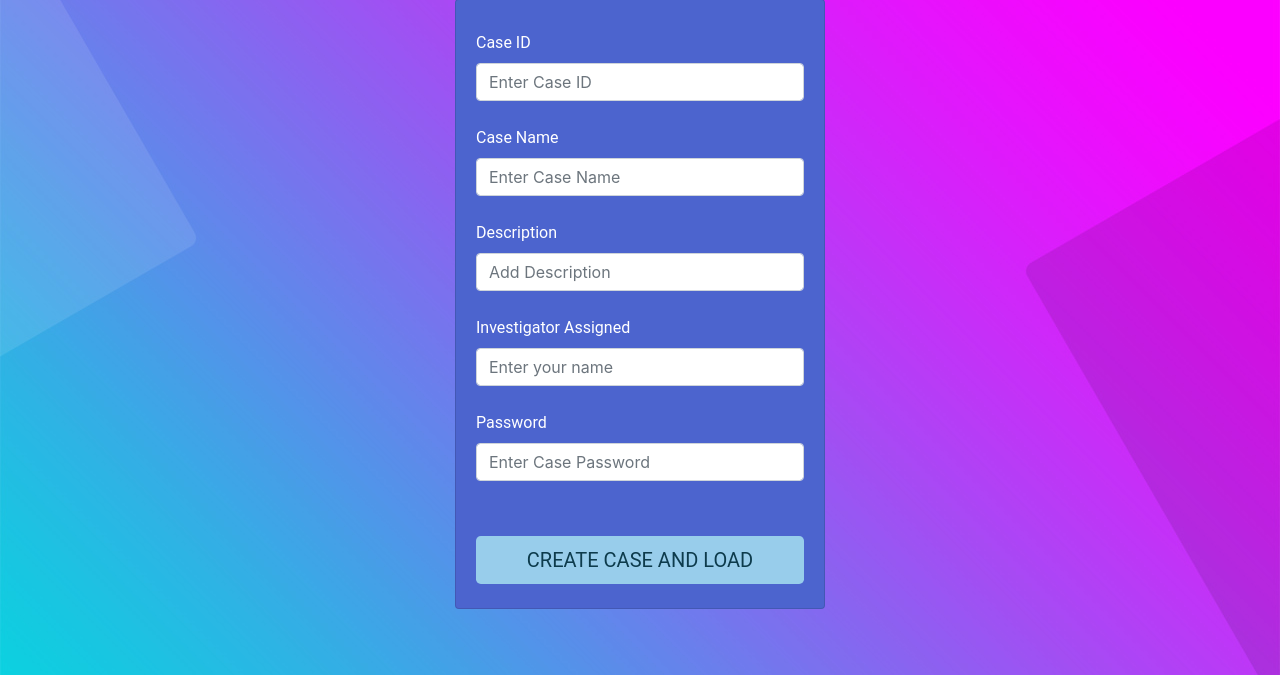
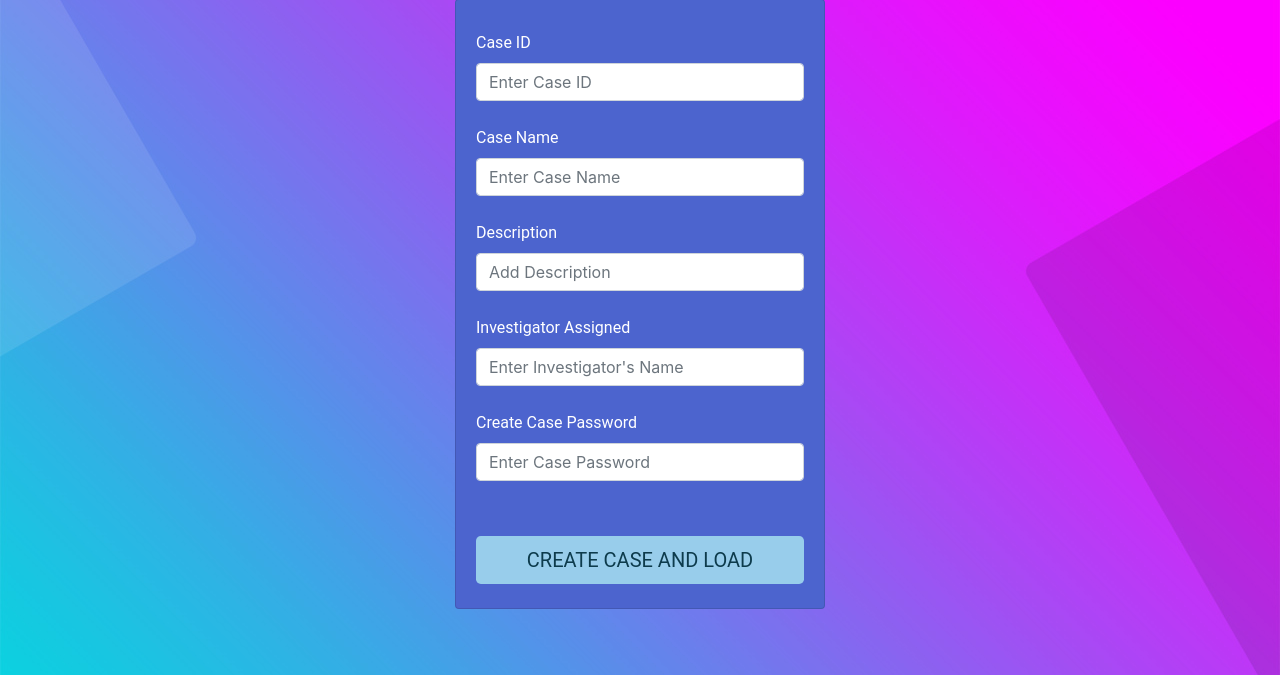
Before and after one commit to samruddhiDharankar/BTech-Final-Year-project, a Flask app: page /newCase in a window 1280 px wide. Shown: the part 33-708 px from the top of the page. Run offline with Flask 2, Linux system fonts and the light colour scheme; parts of the project's set-up code (start-up, migrations or seed data) failed here and were passed over; some libraries are stand-ins or nearby versions.

Commit message:
added data validations

```diff
--- a/templates/caseManage.html
+++ b/templates/caseManage.html
@@ -21,10 +21,10 @@
                                     <label id="label1">Case ID</label><br>
 									<input type="text" class="form-control" placeholder="Enter Case ID" name="caseID"><br>
 
-                                    <label id="label1">Investigator ID</label><br>
-                                    <input type="text" class="form-control" placeholder="Enter Investigator ID" name="investigatorID"><br>
+                                    <label id="label1">Investigator Name</label><br>
+                                    <input type="text" class="form-control" placeholder="Enter Investigator's Name" name="investigatorID"><br>
 
-                                    <label id="label1">Password</label><br>
+                                    <label id="label1">Case Password</label><br>
                                     <input type="password" class="form-control" placeholder="Enter Case Password" name="casePassword"><br><br>
 
                                     <input type="submit" class="btn btn-block btn-lg" value="Load Case">
--- a/templates/login.html
+++ b/templates/login.html
@@ -18,9 +18,9 @@
 							<div class="card-body">
 								<form action="{{ url_for('login') }}" class="form" method="POST">
 									<label id="label1">Username</label><br>
-									<input type="text" class="form-control" placeholder="Enter Username" name="username" value="{{request.form.username}}"><br>
+									<input type="text" class="form-control" placeholder="Enter Username" name="username" value="{{request.form.username}}" required><br>
 									<label id="label2">Password</label><br>
-									<input type="password" class="form-control" placeholder="Enter Password" name="password" value="{{request.form.password}}"><br><br>
+									<input type="password" class="form-control" placeholder="Enter Password" name="password" value="{{request.form.password}}" pattern="(?=.*\d)(?=.*[a-z])(?=.*[A-Z]).{8,}" title="Must contain at least one number and one uppercase and lowercase letter, and at least 8 or more characters" required><br><br>
 									<input type="submit" class="btn btn-block btn-lg" value="login">
 								</form>
 							</div>
--- a/templates/newCase.html
+++ b/templates/newCase.html
@@ -18,19 +18,19 @@
                                 <form action="/overview" class="form">
 
                                     <label id="label1">Case ID</label><br>
-                                    <input type="text" class="form-control" placeholder="Enter Case ID" name="caseID"><br>
+                                    <input type="text" class="form-control" placeholder="Enter Case ID" name="caseID" required><br>
 
                                     <label id="label1">Case Name</label><br>
-									<input type="text" class="form-control" placeholder="Enter Case Name" name="caseName"><br>
+									<input type="text" class="form-control" placeholder="Enter Case Name" name="caseName" required><br>
 
                                     <label id="label1">Description</label><br>
 									<input type="text" class="form-control" placeholder="Add Description" name="descrp"><br>
 
                                     <label id="label1">Investigator Assigned</label><br>
-                                    <input type="text" class="form-control" placeholder="Enter your name" name="investigatorName"><br>
+                                    <input type="text" class="form-control" placeholder="Enter Investigator's Name" name="investigatorName" required><br>
 
-                                    <label id="label1">Password</label><br>
-                                    <input type="password" class="form-control" placeholder="Enter Case Password" name="casePassword"><br><br>
+                                    <label id="label1">Create Case Password</label><br>
+                                    <input type="password" class="form-control" placeholder="Enter Case Password" name="casePassword" required><br><br>
 
                                     <input type="submit" class="btn btn-block btn-lg" value="Create Case and Load">
                                 </form>
```
